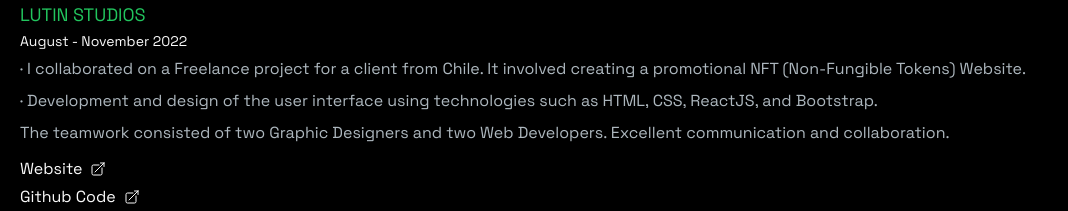
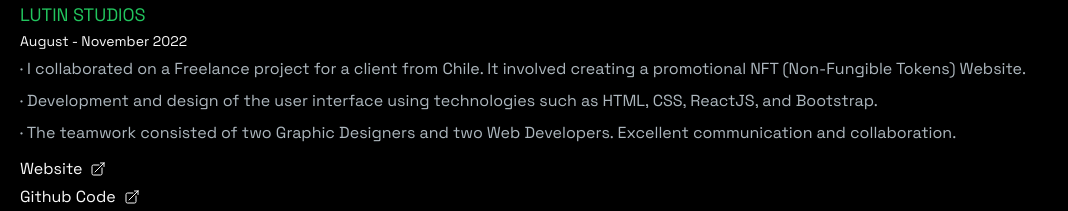
Before and after one commit to MateoDonino/porfolio-nextjs-en, a Next.js app: page / in a window 1280 px wide. Shown: the part 1187-1398 px from the top of the page, without its empty margins (0-1068 px from the left). Built offline with nearby package versions, Linux system fonts and the light colour scheme.

Commit message:
Update Experience.tsx

```diff
--- a/components/Experience.tsx
+++ b/components/Experience.tsx
@@ -59,7 +59,7 @@
                   technologies such as HTML, CSS, ReactJS, and Bootstrap.
                 </p>
                 <p className="mt-2">
-                  The teamwork consisted of two Graphic Designers and two Web
+                  · The teamwork consisted of two Graphic Designers and two Web
                   Developers. Excellent communication and collaboration.
                 </p>
               </div>
```
